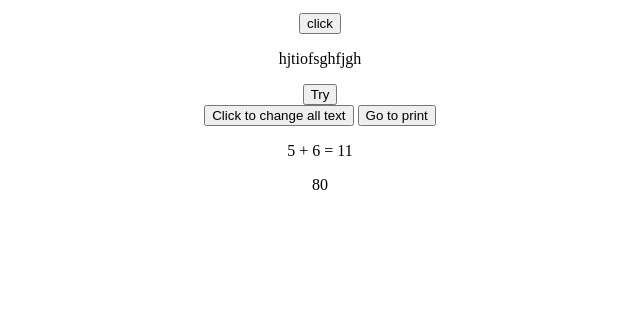
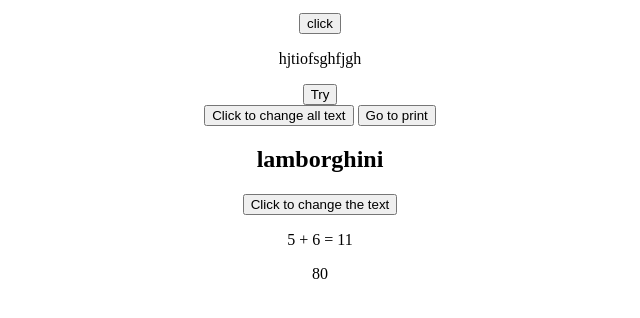
Before and after one commit to mahafujahamed/javascript, a plain HTML site: page index.html in a window 1280 px wide. Shown: the part 356-674 px from the top of the page, without its empty margins (320-960 px from the left). Drawn offline with Linux system fonts and the light colour scheme.

Commit message:
added some js code

```diff
--- a/index.html
+++ b/index.html
@@ -5,7 +5,7 @@
     <meta charset="UTF-8">
     <meta name="viewport" content="width=device-width, initial-scale=1.0">
     <title>Mahafuj Ahamed</title>
-    <script src="script.js"></script>
+
 </head>
 
 <body style="text-align: center;">
@@ -36,6 +36,13 @@
     <button type="button" onclick="document.write(4+6)">Click to change all text</button>
     <!-- print page -->
     <button type="button" onclick="window.print()"> Go to print </button>
+    <div>
+        <h2 id="car"></h2>
+        <h1 id="list"></h1>
+        <button type="button" onclick="myFunction()">Click to change the text</button>
+
+    </div>
+
 
     <!-- js statements -->
     <div>
@@ -59,6 +66,7 @@
             z = x * y;
             document.write(z);
     </script>
+    <script src="script.js"></script>
 </body>
 
 </html>
--- a/script.js
+++ b/script.js
@@ -1,3 +1,18 @@
 function myName() {
     document.getElementById("name").innerHTML = "Hello, my name is Mahafuj ahamed";
 }
+
+function odd(){
+    let carName = "lamborghini";
+    document.getElementById("car").innerHTML = carName;
+}
+odd();
+
+function myFunction() {
+    const cars = ["Saab", "Volvo", "BMW"];
+    // change an element
+    cars[0] = "Toyota";
+    // Add cars
+    cars.push("Audi");
+    document.getElementById("list").innerHTML = cars;
+}
```
